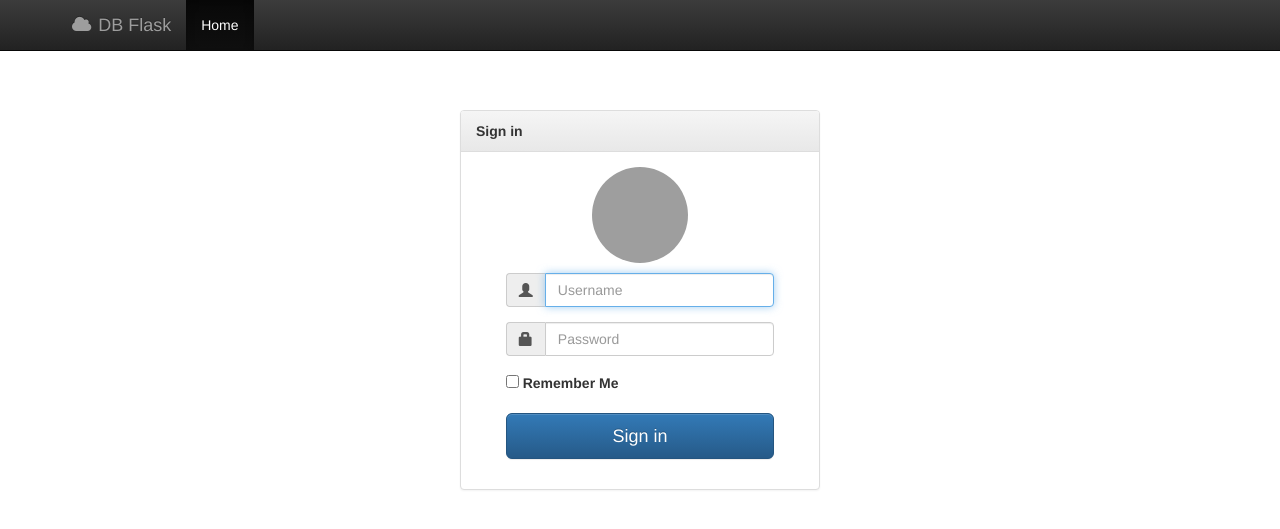
After one commit to perseghini/Flask_Templates, a Flask app: page /login in a window 1280 px wide. The commit adds this page. Shown: the top 529 px of the page. Run offline with Flask 2, Linux system fonts and the light colour scheme; some libraries are stand-ins or nearby versions; grey boxes are pictures that could not be loaded.

Commit message:
New Login form.

```diff
--- a/config.py
+++ b/config.py
@@ -1 +1,2 @@
 DEBUG = True
+SECRET_KEY = 'Use a better secret key than this!'
--- /dev/null
+++ b/flask_templates/forms.py
@@ -0,0 +1,24 @@
+from flask_wtf import Form
+from wtforms import StringField, BooleanField, PasswordField
+from wtforms.validators import DataRequired, ValidationError
+from .models import User
+
+
+class LoginForm(Form):
+    """Form handling the login process"""
+    login = StringField('login', validators=[DataRequired()])
+    password = PasswordField('password', validators=[DataRequired()])
+    remember_me = BooleanField('remember_me', default=False)
+
+    def validate_password(form, field):
+
+        # getting a default user until we have a db to store them.
+        user = User.get(1)
+
+        if user is None or form.login.data.lower() != 'admin':
+            raise ValidationError("Invalid user")
+
+        if not user.is_valid_password(form.password.data):
+            raise ValidationError("Invalid password")
+        form.user = user
+        form.remember = form.remember_me.data
--- a/flask_templates/static/style.css
+++ b/flask_templates/static/style.css
@@ -1 +1,15 @@
 body { padding-top: 70px; }
+
+.profile-img {
+    width: 96px;
+    height: 96px;
+    margin: 0 auto 10px;
+    display: block;
+    -moz-border-radius: 50%;
+    -webkit-border-radius: 50%;
+    border-radius: 50%;
+}
+
+.errors {
+    color: red;
+}
--- a/flask_templates/templates/base.html
+++ b/flask_templates/templates/base.html
@@ -28,6 +28,19 @@
         <ul class="nav navbar-nav">
           <li class="active"><a href="#">Home</a></li>
         </ul>
+        {% if g.user.is_authenticated() %}
+        <ul class="nav navbar-nav" style="float: right">
+          <li class="dropdown">
+            <a href="#" class="dropdown-toggle" data-toggle="dropdown" role="button" aria-expanded="false">
+            <i class="fa fa-user fa-fw"></i> Connected <span class="caret"></span></a>
+            <ul class="dropdown-menu" role="menu">
+              <li><a href="#">Settings</a></li>
+              <li class="divider"></li>
+              <li><a href="/logout">Log out</a></li>
+            </ul>
+          </li>
+        </ul>
+        {% endif %}
       </div>
     </div>
   </nav>
--- /dev/null
+++ b/flask_templates/templates/login.html
@@ -0,0 +1,65 @@
+{% extends "base.html" %}
+{% block content %}
+  <div class="container" style="margin-top:40px">
+    <div class="row">
+      <div class="col-sm-6 col-md-4 col-md-offset-4">
+        <div class="panel panel-default">
+          <div class="panel-heading">
+            <strong> Sign in</strong>
+          </div>
+          <div class="panel-body">
+            <form role="form" action="#" method="POST">
+            {{ form.hidden_tag() }}
+              <fieldset>
+                <div class="row">
+                  <div class="center-block">
+                    <img class="profile-img"
+                    src="https://lh5.googleusercontent.com/-b0-k99FZlyE/AAAAAAAAAAI/AAAAAAAAAAA/eu7opA4byxI/photo.jpg?sz=120" alt="">
+                  </div>
+                </div>
+                <div class="row">
+                  <div class="col-sm-12 col-md-10  col-md-offset-1 ">
+                    <div class="form-group">
+                      <div class="input-group">
+                        <span class="input-group-addon">
+                          <i class="glyphicon glyphicon-user"></i>
+                        </span>
+                        {{ form.login(class_='form-control', placeholder='Username', autofocus='') }}
+                      </div>
+                    </div>
+                    <div class="form-group">
+                      <div class="input-group">
+                        <span class="input-group-addon">
+                          <i class="glyphicon glyphicon-lock"></i>
+                        </span>
+                        {{ form.password(class_='form-control', placeholder='Password') }}
+                      </div>
+                    </div>
+                    <div class="form-group">
+                      {{ form.remember_me }} <label for="remember_me">Remember Me</label>
+                    </div>
+
+                      {% if form.errors %}
+                        <div class="form-group">
+                          <ul class="errors">
+                              {% for field_name, field_errors in form.errors|dictsort if field_errors %}
+                                  {% for error in field_errors %}
+                                      <li>{{ form[field_name].label }}: {{ error }}</li>
+                                  {% endfor %}
+                              {% endfor %}
+                          </ul>
+                        </div>
+                      {% endif %}
+                    <div class="form-group">
+                      <input type="submit" class="btn btn-lg btn-primary btn-block" value="Sign in">
+                    </div>
+                  </div>
+                </div>
+              </fieldset>
+            </form>
+          </div>
+        </div>
+      </div>
+    </div>
+  </div>
+{% endblock %}
--- a/flask_templates/views.py
+++ b/flask_templates/views.py
@@ -1,12 +1,44 @@
 """ Views redirecting to the appropriate HTML file content. (Flask Routes) """
 
-from flask_templates import app
-from flask import render_template
+from flask_templates import app, lm
+from flask import render_template, flash, redirect, request, url_for, g
+from flask_login import login_required, login_user, logout_user, current_user
+from .forms import LoginForm
+from .models import User
+
+
+@app.before_request
+def before_request():
+    g.user = current_user
+
+
+@lm.user_loader
+def load_user(user_id):
+    return User.get(int(user_id))
 
 
 @app.route('/index')
 @app.route('/')
+@login_required
 def index():
     """Main page of the website."""
     return render_template('index.html')
     pass
+
+
+@app.route('/login', methods=['GET', 'POST'])
+def login():
+    """Login page of the website."""
+    form = LoginForm()
+    if form.validate_on_submit():
+        login_user(user=form.user, remember=form.remember)
+        flash('Logged in successfully')
+        return redirect(request.args.get('next') or url_for('index'))
+    return render_template('login.html', form=form)
+
+
+@app.route('/logout')
+def logout():
+    """Logout the current user and redirect to the index page."""
+    logout_user()
+    return redirect(url_for('index'))
--- a/requirements.txt
+++ b/requirements.txt
@@ -3,3 +3,5 @@ itsdangerous>=0.24
 Jinja2>=2.7.3
 MarkupSafe>=0.23
 Werkzeug>=0.10.4
+Flask-Login>=0.2.11
+WTForms>=2.0.2
--- a/run.py
+++ b/run.py
@@ -1,4 +1,4 @@
-#!/usr/bin/env python
+#!/usr/bin/env python3
 
 from flask_templates import app
 app.run()
```
Also changed, not shown: flask_templates/__init__.py (+6 -1 lines), flask_templates/models.py (added, +26 -0 lines), readme.md.
